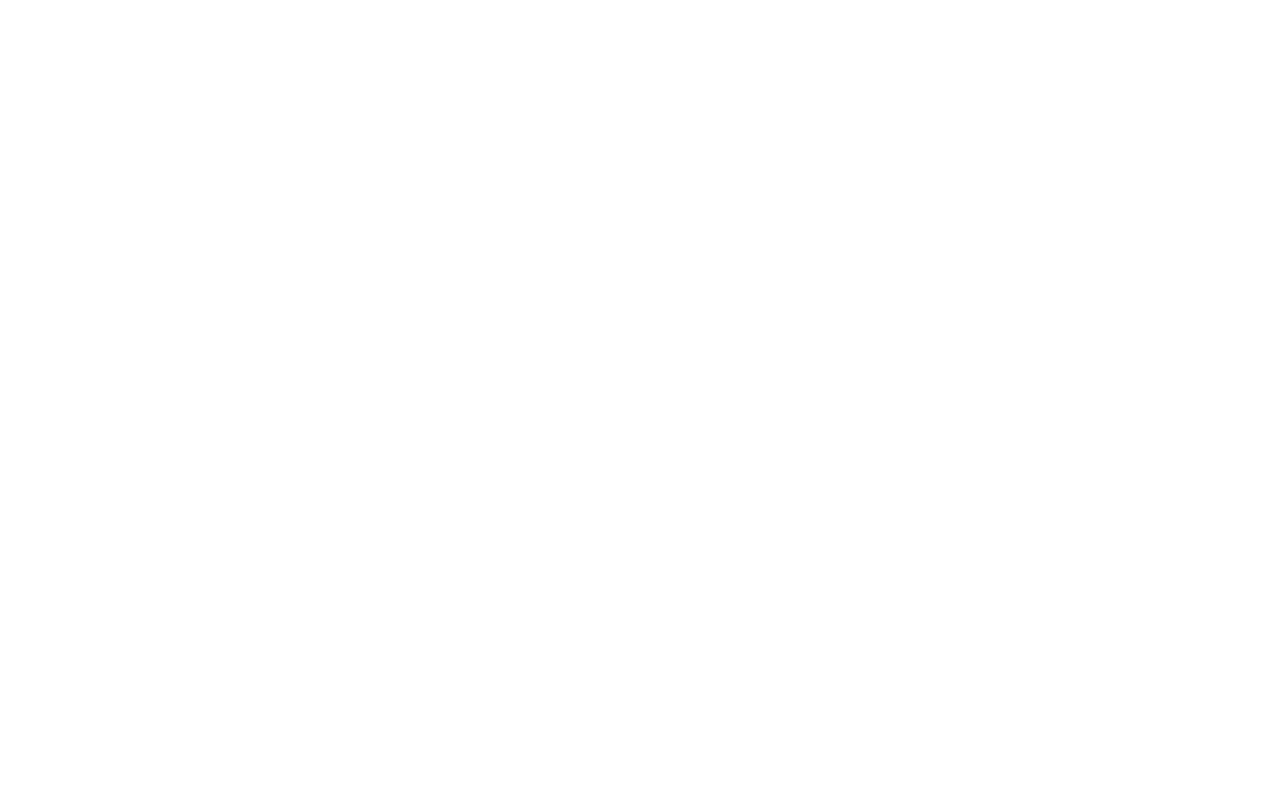
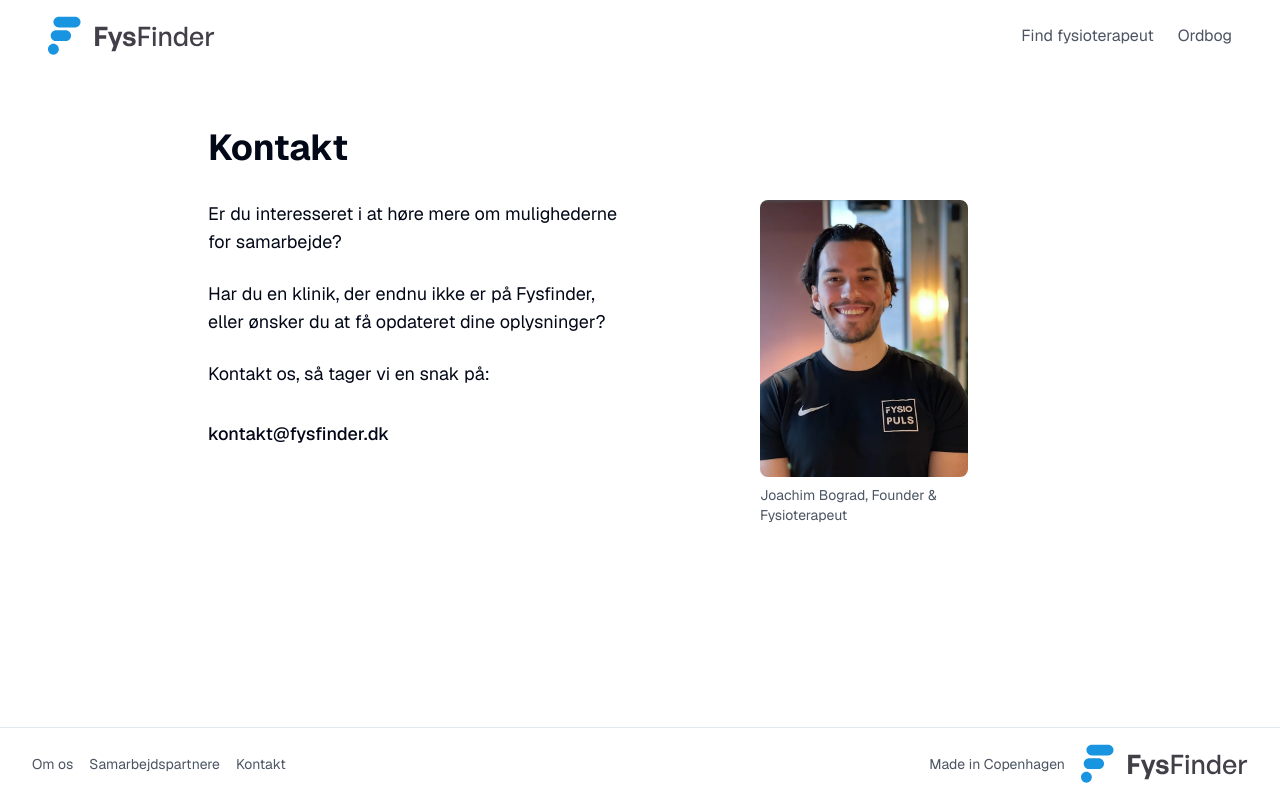
Before and after one commit to davidbograd/fysfinder-next, a Next.js app: page /kontakt in a window 1280 px wide. Before the commit this address had no page. Built offline with nearby package versions, Linux system fonts and the light colour scheme.

Commit message:
kontakt side

```diff
--- a/src/app/components/Footer.tsx
+++ b/src/app/components/Footer.tsx
@@ -19,6 +19,12 @@ export default function Footer() {
             >
               Samarbejdspartnere
             </Link>
+            <Link
+              href="/kontakt"
+              className="text-gray-600 hover:text-gray-900 text-sm"
+            >
+              Kontakt
+            </Link>
           </div>
 
           <div className="flex flex-col items-center sm:flex-row-reverse sm:items-center gap-2 sm:gap-4">
--- /dev/null
+++ b/src/app/kontakt/page.tsx
@@ -0,0 +1,50 @@
+import Image from "next/image";
+
+export const metadata = {
+  title: "Kontakt | FysFinder",
+  description:
+    "Kontakt FysFinder for samarbejde eller spørgsmål om vores platform.",
+};
+
+export default function KontaktPage() {
+  return (
+    <div className="container max-w-4xl mx-auto px-4 py-12">
+      <h1 className="text-4xl font-bold mb-8">Kontakt</h1>
+
+      <div className="grid md:grid-cols-2 gap-8 items-start">
+        <div>
+          <div className="space-y-6 mb-8">
+            <p className="text-lg">
+              Er du interesseret i at høre mere om mulighederne for samarbejde?
+            </p>
+
+            <p className="text-lg">
+              Har du en klinik, der endnu ikke er på Fysfinder, eller ønsker du
+              at få opdateret dine oplysninger?
+            </p>
+
+            <p className="text-lg">Kontakt os, så tager vi en snak på:</p>
+          </div>
+
+          <div className="text-lg font-medium">kontakt@fysfinder.dk</div>
+        </div>
+
+        <div className="flex flex-col items-center">
+          <div className="relative aspect-[3/4] w-1/2">
+            <Image
+              src="/images/om-os/joachimbograd-fysfinder.png"
+              alt="Joachim fra FysFinder"
+              fill
+              className="object-cover rounded-lg"
+              sizes="(max-width: 768px) 50vw, 25vw"
+              priority
+            />
+          </div>
+          <p className="text-sm text-gray-600 mt-2 w-1/2">
+            Joachim Bograd, Founder & Fysioterapeut
+          </p>
+        </div>
+      </div>
+    </div>
+  );
+}
```
